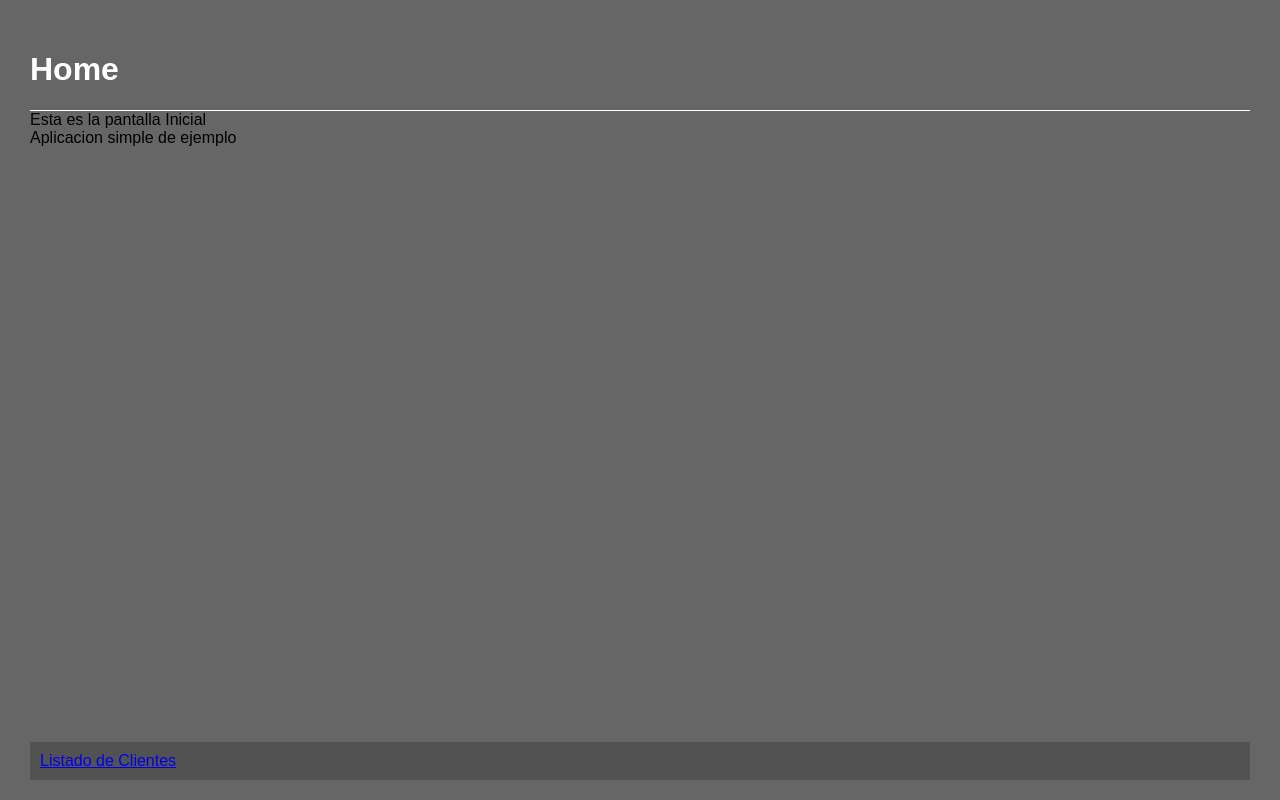
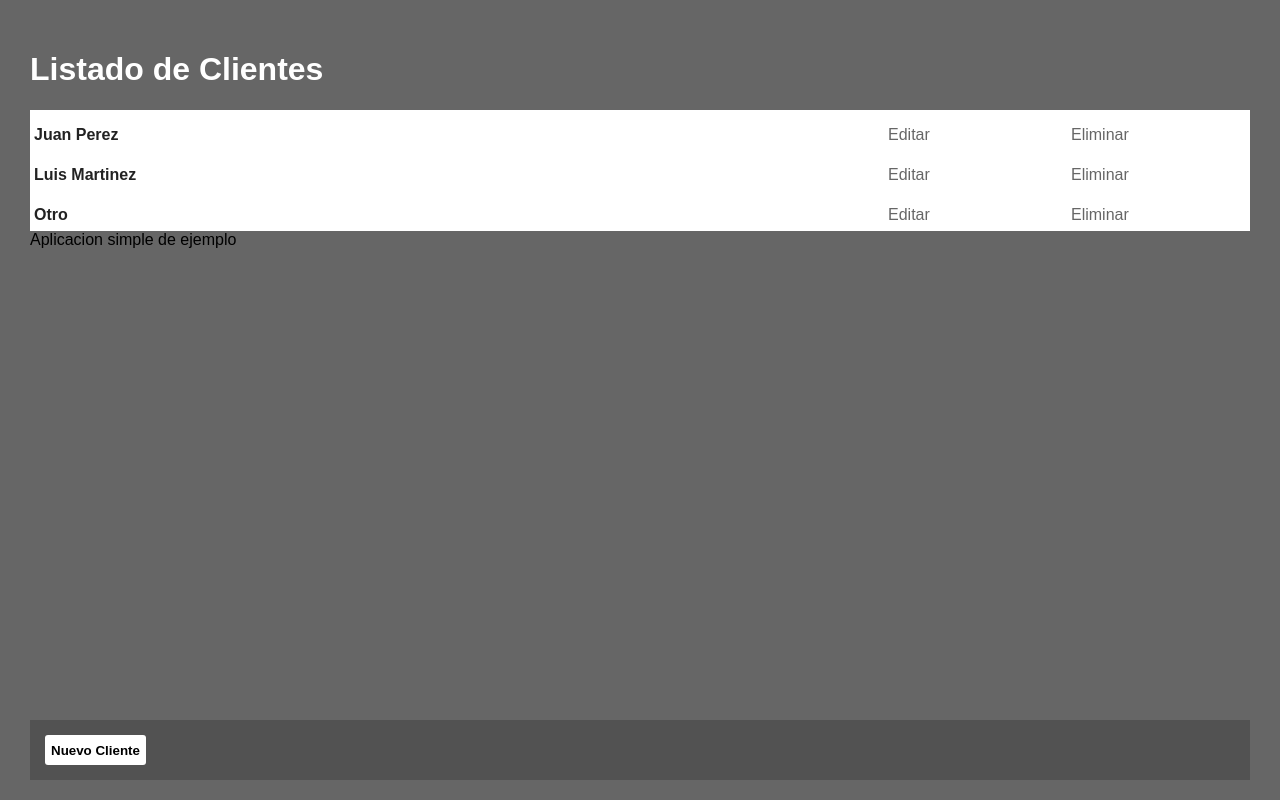
Before and after one commit to martinj-jaime/react_CustomerABM, a React (Create React App) app: page /customers in a window 1280 px wide. Built offline with nearby package versions, Linux system fonts and the light colour scheme.

Commit message:
Adding CustomersContainer

```diff
--- a/src/App.js
+++ b/src/App.js
@@ -3,6 +3,7 @@ import { BrowserRouter as Router, Routes, Route } from 'react-router-dom'
 import './App.css';
 
 import HomeContainer from './containers/HomeContainer'
+import CustomersContainer from './containers/CustomersContainer'
 
 function App() {
   return (
@@ -10,10 +11,11 @@ function App() {
       <Router>
         <Routes>
           <Route path='/' element={<HomeContainer/>} />
-          <Route path='/customers' element={<HomeContainer/>} />
+          <Route path='/customers' element={<CustomersContainer/>} />
           {/* <Route path='/customers/:id' element={onRender()} />
           <Route path='/customers/:id/edit' element={onRender()} />
           <Route path='/customers/new' element={onRender()} /> */}
+          <Route path='*' element={<HomeContainer/>} />
         </Routes>
 
       </Router>
--- a/src/components/CustomerListItem.jsx
+++ b/src/components/CustomerListItem.jsx
@@ -1,10 +1,11 @@
 import React from 'react'
 import PropTypes from 'prop-types'
+import { Link } from 'react-router-dom'
 
-const CustomerListItem = ({ name, editAction, delAction, dni }) => {
+const CustomerListItem = ({ name, editAction, delAction, dni, urlPath }) => {
   return (
     <div>
-        <div className="customer-list-item">
+        <div className="customers-list-item">
             <div className="field">
                 <Link to={`${urlPath}${dni}`} >{name}</Link>
             </div>
@@ -20,6 +21,7 @@ const CustomerListItem = ({ name, editAction, delAction, dni }) => {
 }
 
 CustomerListItem.propTypes = {
+    dni: PropTypes.string.isRequired,
     name: PropTypes.string.isRequired,
     editAction: PropTypes.string.isRequired,
     delAction: PropTypes.string.isRequired,
--- a/src/components/CustomersActions.jsx
+++ b/src/components/CustomersActions.jsx
@@ -14,7 +14,7 @@ const CustomersActions = ({ children }) => {
 }
 
 CustomersActions.propTypes = {
-    // children: PropTypes.number.isRequired
+    children: PropTypes.node
 }
 
 export default CustomersActions
--- a/src/components/CustomerList.jsx
+++ b/src/components/CustomersList.jsx
@@ -2,7 +2,7 @@ import React from 'react'
 import PropTypes from 'prop-types'
 import CustomerListItem from './CustomerListItem'
 
-const CustomerList = ({ customers }) => {
+const CustomersList = ({ customers, urlPath }) => {
   return (
     <div>
         <div className="customers-list">
@@ -10,6 +10,7 @@ const CustomerList = ({ customers }) => {
                 customers.map(c =>
                     <CustomerListItem
                     key={c.dni}
+                    dni={c.dni}
                     name={c.name}
                     editAction={'Editar'}
                     delAction={'Eliminar'}
@@ -22,9 +23,9 @@ const CustomerList = ({ customers }) => {
   )
 }
 
-CustomerList.propTypes = {
+CustomersList.propTypes = {
     customers: PropTypes.array.isRequired,
     urlPath: PropTypes.string.isRequired
 }
 
-export default CustomerList
+export default CustomersList
--- /dev/null
+++ b/src/containers/CustomersContainer.jsx
@@ -0,0 +1,62 @@
+import React from 'react'
+import PropTypes from 'prop-types'
+import { useNavigate } from 'react-router-dom'
+
+import AppFrame from '../components/AppFrame'
+import CustomersList from '../components/CustomersList'
+import CustomersActions from '../components/CustomersActions'
+
+const customers = [
+    {
+        'dni': '27000000',
+        'name': 'Juan Perez',
+        'age': 37
+    },
+    {
+        'dni': '30000000',
+        'name': 'Luis Martinez',
+        'age': 35
+    },
+    {
+        'dni': '33000000',
+        'name': 'Otro',
+        'age': 32
+    }
+]
+
+const CustomersContainer = props => {
+    const navigate = useNavigate()
+
+    const onClickHandleAddNew = () => {
+        navigate('/customers/new')
+    }
+
+    const renderBody = customers => (
+        <>
+        <CustomersList
+        customers={customers}
+        urlPath={'customer/'}
+        />
+        <CustomersActions>
+            <button onClick={onClickHandleAddNew} >
+                Nuevo Cliente
+            </button>
+        </CustomersActions>
+        </>
+    )
+
+  return (
+    <div>
+        <AppFrame
+        header='Listado de Clientes'
+        body={
+            renderBody(customers)
+        }
+        />
+    </div>
+  )
+}
+
+CustomersContainer.propTypes = {}
+
+export default CustomersContainer
--- a/src/containers/HomeContainer.jsx
+++ b/src/containers/HomeContainer.jsx
@@ -1,5 +1,4 @@
 import React from 'react'
-import PropTypes from 'prop-types'
 import { Link } from 'react-router-dom'
 import AppFrame from '../components/AppFrame'
 import CustomersActions from '../components/CustomersActions'
@@ -33,8 +32,4 @@ const HomeContainer = props => {
   )
 }
 
-HomeContainer.propTypes = {
-
-}
-
 export default HomeContainer
```
